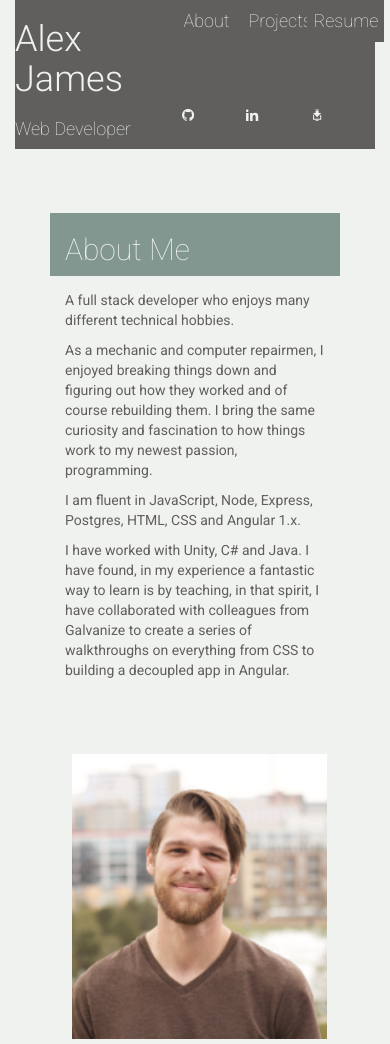
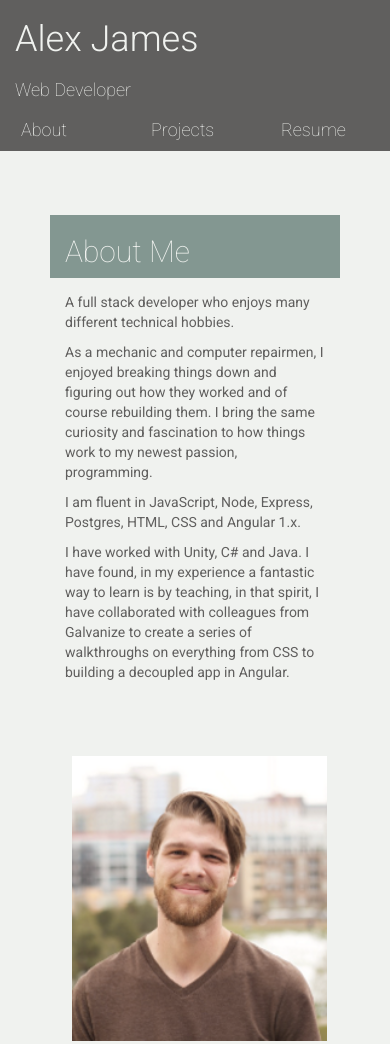
Before and after one commit to apjames93/portfolio, a plain HTML site: page public/index.html in a window 390 px wide. Shown: the top 1044 px of the page. Drawn offline with nearby package versions, Linux system fonts and the light colour scheme; some packages are replaced by stand-ins of ours.

Commit message:
fix grid

```diff
--- a/public/templates/nav.html
+++ b/public/templates/nav.html
@@ -49,53 +49,38 @@
 
 
 
-<div class=" visible-xs top-nav">
+<!-- <div class=""> -->
+  <div class="row top-nav visible-xs">
+    <div class="col-xs-12">
+
       <div class="row">
-  <div class="col-xs-5">
-     <h1 class="nav-name">Alex James</h1>
+        <div class="col-xs-12">
+           <h1 class="">Alex James</h1>
         </div>
-  <div class="col-xs-2">
+        <div class="col-xs-12">
+          <h4 class="">Web Developer</h4>
+        </div>
+
+      </div>
+      <div class="row">
+        <div class="col-xs-4">
           <a ui-sref="home">
         <button  class='top-links text-center'type="button"><h4>About</h4></button>
         </a>
         </div>
-  <div class="col-xs-2">
+        <div class="col-xs-4">
           <a ui-sref="projects">
         <button class="top-links text-center" type="button"><h4>Projects</h4></button>
         </a>
         </div>
-  <div class="col-xs-2">
+        <div class="col-xs-4">
           <a ui-sref="resmue">
            <button class="top-links" type="button"><h4>Resume</h4></button>
            </a>
         </div>
-  <div class="col-xs-1">
 
       </div>
     </div>
-<div class="row">
-  <div class="col-xs-5">
-    <h4 class="nav-name">Web Developer</h4>
-  </div>
-  <div class="col-xs-2">
-    <a href="https://github.com/apjames93" target="_blank">
-        <svg xmlns="http://www.w3.org/2000/svg" class="top-nav-svg text-center" viewBox="0 0 24 24"><path d="M12 0c-6.626 0-12 5.373-12 12 0 5.302 3.438 9.8 8.207 11.387.599.111.793-.261.793-.577v-2.234c-3.338.726-4.033-1.416-4.033-1.416-.546-1.387-1.333-1.756-1.333-1.756-1.089-.745.083-.729.083-.729 1.205.084 1.839 1.237 1.839 1.237 1.07 1.834 2.807 1.304 3.492.997.107-.775.418-1.305.762-1.604-2.665-.305-5.467-1.334-5.467-5.931 0-1.311.469-2.381 1.236-3.221-.124-.303-.535-1.524.117-3.176 0 0 1.008-.322 3.301 1.23.957-.266 1.983-.399 3.003-.404 1.02.005 2.047.138 3.006.404 2.291-1.552 3.297-1.23 3.297-1.23.653 1.653.242 2.874.118 3.176.77.84 1.235 1.911 1.235 3.221 0 4.609-2.807 5.624-5.479 5.921.43.372.823 1.102.823 2.222v3.293c0 .319.192.694.801.576 4.765-1.589 8.199-6.086 8.199-11.386 0-6.627-5.373-12-12-12z"/></svg>
-      </a>
-  </div>
-  <div class="col-xs-2">
-    <a href="https://www.linkedin.com/in/apjames93" target="_blank">
-      <svg xmlns="http://www.w3.org/2000/svg" class="top-nav-svg text-center" viewBox="0 0 24 24"><path d="M4.98 3.5c0 1.381-1.11 2.5-2.48 2.5s-2.48-1.119-2.48-2.5c0-1.38 1.11-2.5 2.48-2.5s2.48 1.12 2.48 2.5zm.02 4.5h-5v16h5v-16zm7.982 0h-4.968v16h4.969v-8.399c0-4.67 6.029-5.052 6.029 0v8.399h4.988v-10.131c0-7.88-8.922-7.593-11.018-3.714v-2.155z"/></svg>
-    </a>
-  </div>
-  <div class="col-xs-2">
-    <a href="img/AlexJamesResume.pdf" download='./img/AlexJamesResume.pdf'>
-       <svg xmlns="http://www.w3.org/2000/svg" class="top-nav-svg text-center" viewBox="0 0 24 24"><path d="M9 2h6v1h-6v-1zm6-1v-1h-6v1h6zm-5.146 21l-1.854 2h8l-1.854-2h-4.292zm10.146-14h-5v-4h-6v4h-5l8 8 8-8zm-2 11h-12v-6.172l-2-2v10.172h16v-10.172l-2 2v6.172z"/>
-       </svg>
-     </a>
-  </div>
-  <div class="col-xs-1">
+  <!-- </div> -->
 
 </div>
-
-</div>
-</div>
```
Lines whose indentation alone changed are shown as unchanged.
